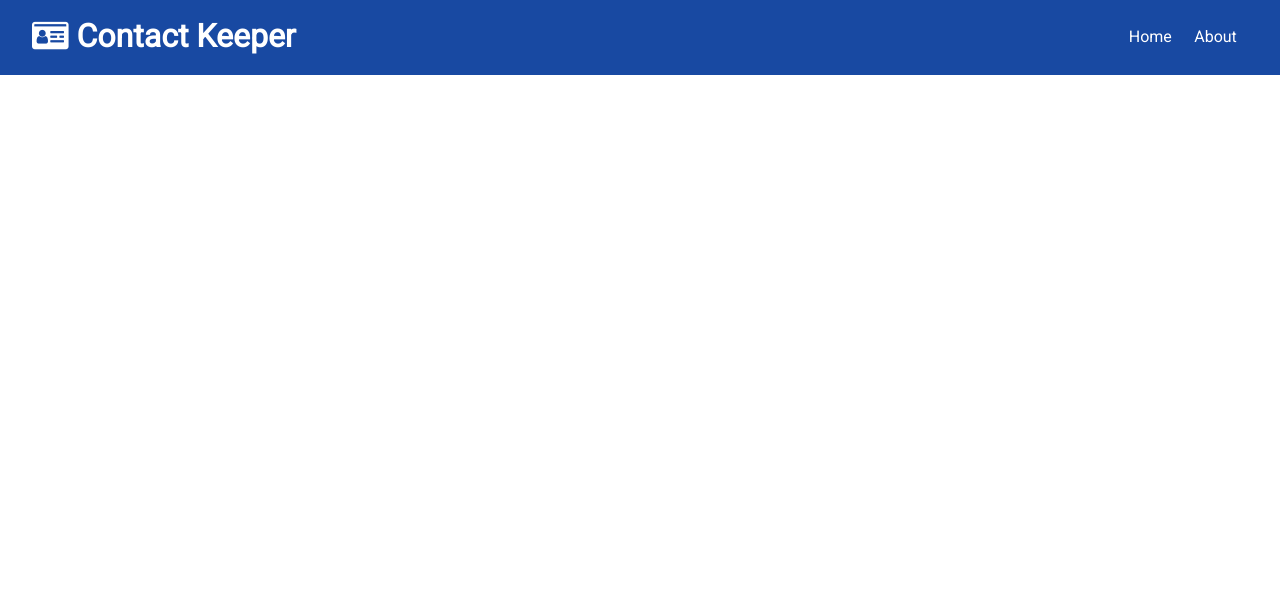
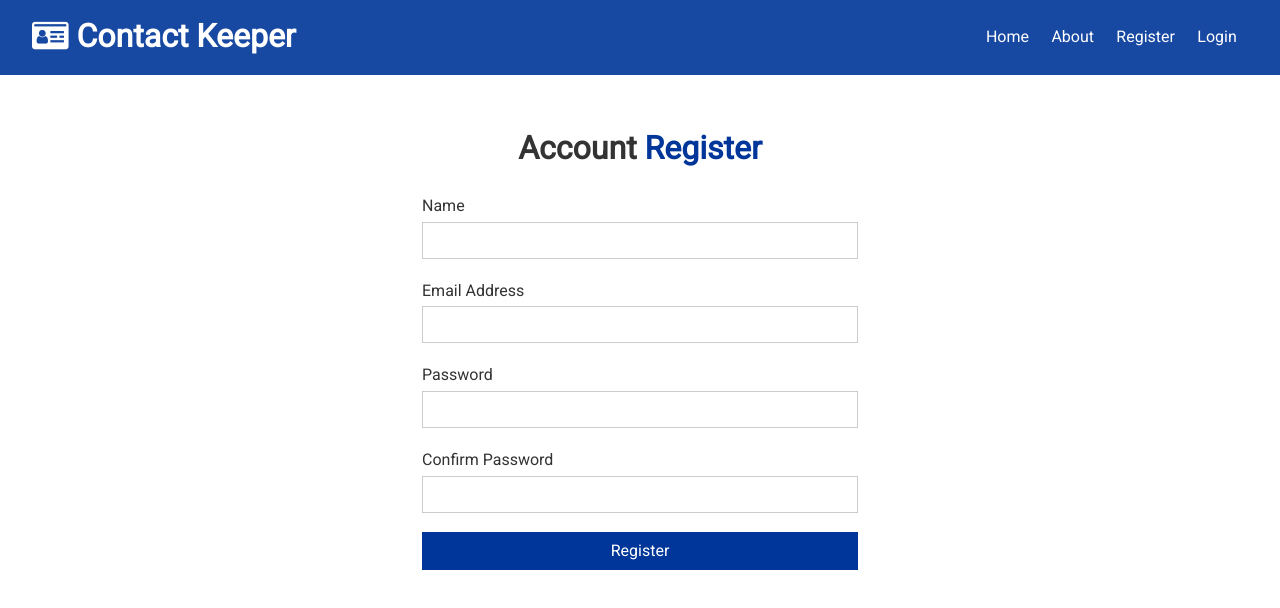
Before and after one commit to jideabdqudus/contact-keeper, a React (Create React App) app in the folder client/: page /register in a window 1280 px wide. Shown: the top 608 px of the page. Built offline with nearby package versions, Linux system fonts and the light colour scheme.

Commit message:
Auth Context

```diff
--- a/client/src/App.js
+++ b/client/src/App.js
@@ -1,4 +1,4 @@
-import React, { Fragment } from "react";
+import React from "react";
 import "./App.css";
 import { BrowserRouter, Route, Switch } from "react-router-dom";
 import Navbar from "./components/layout/Navbar";
@@ -6,6 +6,8 @@
 import About from "./components/pages/About";
 import ContactState from "./context/contact/ContactState";
 import AuthState from "./context/auth/AuthState";
+import Register from "./components/auth/Register";
+import Login from "./components/auth/Login";
 
 const App = () => {
   return (
@@ -18,6 +20,8 @@
               <Switch>
                 <Route exact path="/" component={Home} />
                 <Route exact path="/about" component={About} />
+                <Route exact path="/register" component={Register} />
+                <Route exact path="/login" component={Login} />
               </Switch>
             </div>
           </div>
--- /dev/null
+++ b/client/src/components/auth/Login.js
@@ -0,0 +1,51 @@
+import React, { useState } from "react";
+
+const Login = () => {
+  const [user, setUser] = useState({
+    email: "",
+    password: "",
+  });
+
+  const { email, password } = user;
+
+  const onChange=(e)=>{
+      setUser({...user, [e.target.name]:e.target.value})
+  }
+
+  const onSubmit=(e)=>{
+    e.preventDefault()
+    console.log("Login form Submitted")
+  }
+
+  return (
+    <div className="form-container">
+      <h1>
+        {" "}
+        Account <span className="text-primary">Login</span>
+      </h1>
+      <form onSubmit={onSubmit}>
+        <div className="form-group">
+          <label htmlFor="email">Email Address</label>
+          <input
+            type="email"
+            name="email"
+            value={email}
+            onChange={onChange}
+          ></input>
+        </div>
+        <div className="form-group">
+          <label htmlFor="password">Password</label>
+          <input
+            type="password"
+            name="password"
+            value={password}
+            onChange={onChange}
+          ></input>
+        </div>
+        <input type="submit" value="Login" className="btn btn-primary btn-block" />
+      </form>
+    </div>
+  );
+};
+
+export default Login;
--- /dev/null
+++ b/client/src/components/auth/Register.js
@@ -0,0 +1,71 @@
+import React, { useState } from "react";
+
+const Register = () => {
+  const [user, setUser] = useState({
+    name: "",
+    email: "",
+    password: "",
+    password2: "",
+  });
+
+  const { name, email, password, password2 } = user;
+
+  const onChange=(e)=>{
+      setUser({...user, [e.target.name]:e.target.value})
+  }
+
+  const onSubmit=(e)=>{
+    e.preventDefault()
+    console.log("Registeration form Submitted")
+  }
+
+  return (
+    <div className="form-container">
+      <h1>
+        {" "}
+        Account <span className="text-primary">Register</span>
+      </h1>
+      <form onSubmit={onSubmit}>
+        <div className="form-group">
+          <label htmlFor="name">Name</label>
+          <input
+            type="text"
+            name="name"
+            value={name}
+            onChange={onChange}
+          ></input>
+        </div>
+        <div className="form-group">
+          <label htmlFor="email">Email Address</label>
+          <input
+            type="email"
+            name="email"
+            value={email}
+            onChange={onChange}
+          ></input>
+        </div>
+        <div className="form-group">
+          <label htmlFor="password">Password</label>
+          <input
+            type="password"
+            name="password"
+            value={password}
+            onChange={onChange}
+          ></input>
+        </div>
+        <div className="form-group">
+          <label htmlFor="password2">Confirm Password</label>
+          <input
+            type="password"
+            name="password2"
+            value={password2}
+            onChange={onChange}
+          ></input>
+        </div>
+        <input type="submit" value="Register" className="btn btn-primary btn-block" />
+      </form>
+    </div>
+  );
+};
+
+export default Register;
--- a/client/src/components/layout/Navbar.js
+++ b/client/src/components/layout/Navbar.js
@@ -15,6 +15,12 @@
         <li>
           <Link to="/about">About</Link>
         </li>
+        <li>
+          <Link to="/about">Register</Link>
+        </li>
+        <li>
+          <Link to="/about">Login</Link>
+        </li>
       </ul>
     </div>
   );
--- a/client/src/context/contact/ContactState.js
+++ b/client/src/context/contact/ContactState.js
@@ -1,5 +1,4 @@
 import React, { useReducer } from "react";
-import uuid from "uuid";
 import ContactContext from "./ContactContext";
 import contactReducer from "./ContactReducer";
 
```
